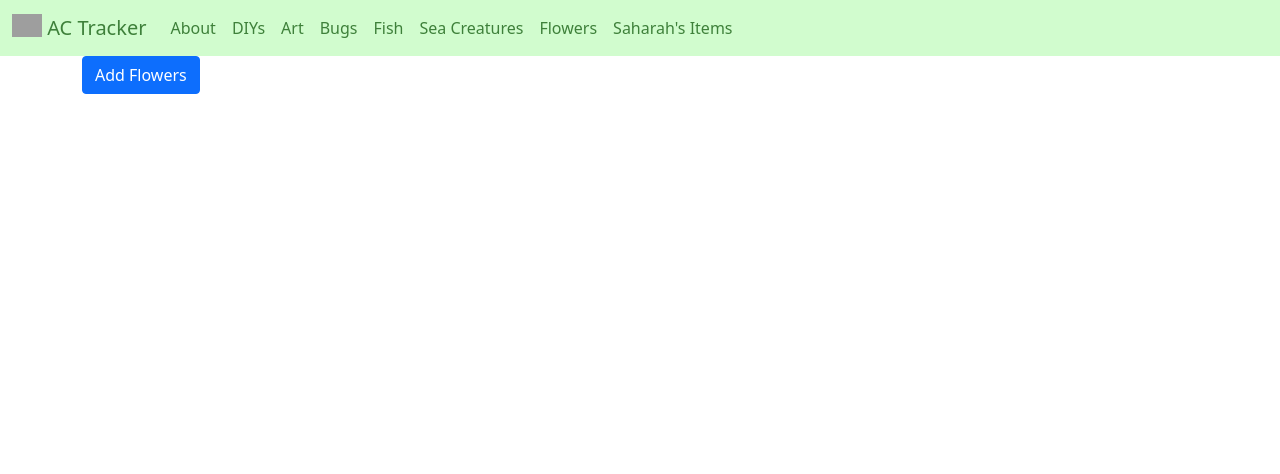
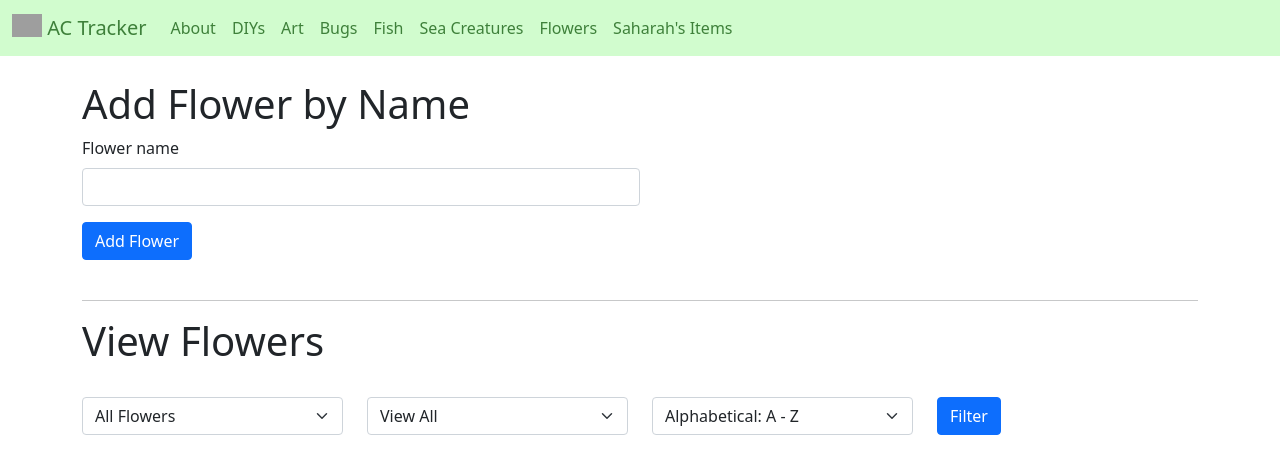
Before and after one commit to lindsaygoins/island-yourland, a Flask app: page /flowers in a window 1280 px wide. Shown: the top 474 px of the page. Run offline with Flask 2, Linux system fonts and the light colour scheme; grey boxes are pictures that could not be loaded.

Commit message:
Added filter options

```diff
--- a/templates/art.html
+++ b/templates/art.html
@@ -53,6 +53,8 @@
                     <option selected value="all">View All</option>
                     <option value="lindsay">Lindsay</option>
                     <option value="lyrics">Lyrics</option>
+                    <option value="not_lindsay">Uncollected Lindsay</option>
+                    <option value="not_lyrics">Uncollected Lyrics</option>
                 </select>
             </div>
 
--- a/templates/diys.html
+++ b/templates/diys.html
@@ -17,6 +17,8 @@
                     <select class="form-control" id="diy_user" name="diy_user">
                         <option value="lindsay">Lindsay</option>
                         <option value="lyrics">Lyrics</option>
+                        <option value="not_lindsay">Uncollected Lindsay</option>
+                        <option value="not_lyrics">Uncollected Lyrics</option>
                     </select>
             </div>
         </div>
--- a/templates/flowers.html
+++ b/templates/flowers.html
@@ -1,10 +1,58 @@
 {% extends "layouts/base.html" %}
 
 {% block body %}
-    <form action="{{ url_for('add_flowers') }}" method="GET">
+    <br>
+    <h6 class="display-6">Add Flower by Name</h6>
+    <form action="{{ url_for('add_flowers') }}" method="POST">
+        <div class="mb-3 col-6">
+            <label for="flower_name" class="form-label">Flower name</label>
+            <input type="text" class="form-control" id="flower_name" name="flower_name" required>
+        </div>
+        <input type="hidden" id="flower_user" name="flower_user" value="lindsay">
+        <button type="submit" class="btn btn-primary">Add Flower</button>
+    </form>
+
+    <br>
+    <hr />
+
+    <h6 class="display-6">View Flowers</h6>
+    <br>
+
+    <form action="{{ url_for('flowers') }}" method="POST">
+
         <div class="row">
-            <div class="col-2">
-                <button type="submit" class="btn btn-primary">Add Flowers</button>
+
+            <div class="col-3">
+                <select class="form-select" aria-label="Default select example">
+                    <option selected value="all">All Flowers</option>
+                    <option value="rose">Roses</option>
+                    <option value="hyacinth">Hyacinths</option>
+                    <option value="lily">Lilies</option>
+                    <option value="mum">Mums</option>
+                    <option value="pansy">Pansies</option>
+                    <option value="cosmos">Cosmos</option>
+                    <option value="tulip">Tulips</option>
+                    <option value="windflower">Windflowers</option>
+                </select>
+            </div>
+
+            <div class="col-3">
+                <select class="form-select" aria-label="Default select example">
+                    <option selected value="all">View All</option>
+                    <option value="lindsay">Lindsay</option>
+                    <option value="not_lindsay">Missing for Lindsay</option>
+                </select>
+            </div>
+
+            <div class="col-3">
+                <select class="form-select" aria-label="Default select example">
+                    <option selected value="A">Alphabetical: A - Z</option>
+                    <option value="Z">Alphabetical: Z - A</option>
+                </select>
+            </div>
+
+            <div class="mb-3 col-2">
+                <button type="submit" class="btn btn-primary">Filter</button>
             </div>
         </div>
     </form>
--- a/templates/items.html
+++ b/templates/items.html
@@ -54,6 +54,8 @@
                     <option selected value="all">View All</option>
                     <option value="lindsay">Lindsay</option>
                     <option value="lyrics">Lyrics</option>
+                    <option value="not_lindsay">Uncollected Lindsay</option>
+                    <option value="not_lyrics">Uncollected Lyrics</option>
                 </select>
             </div>
 
```
